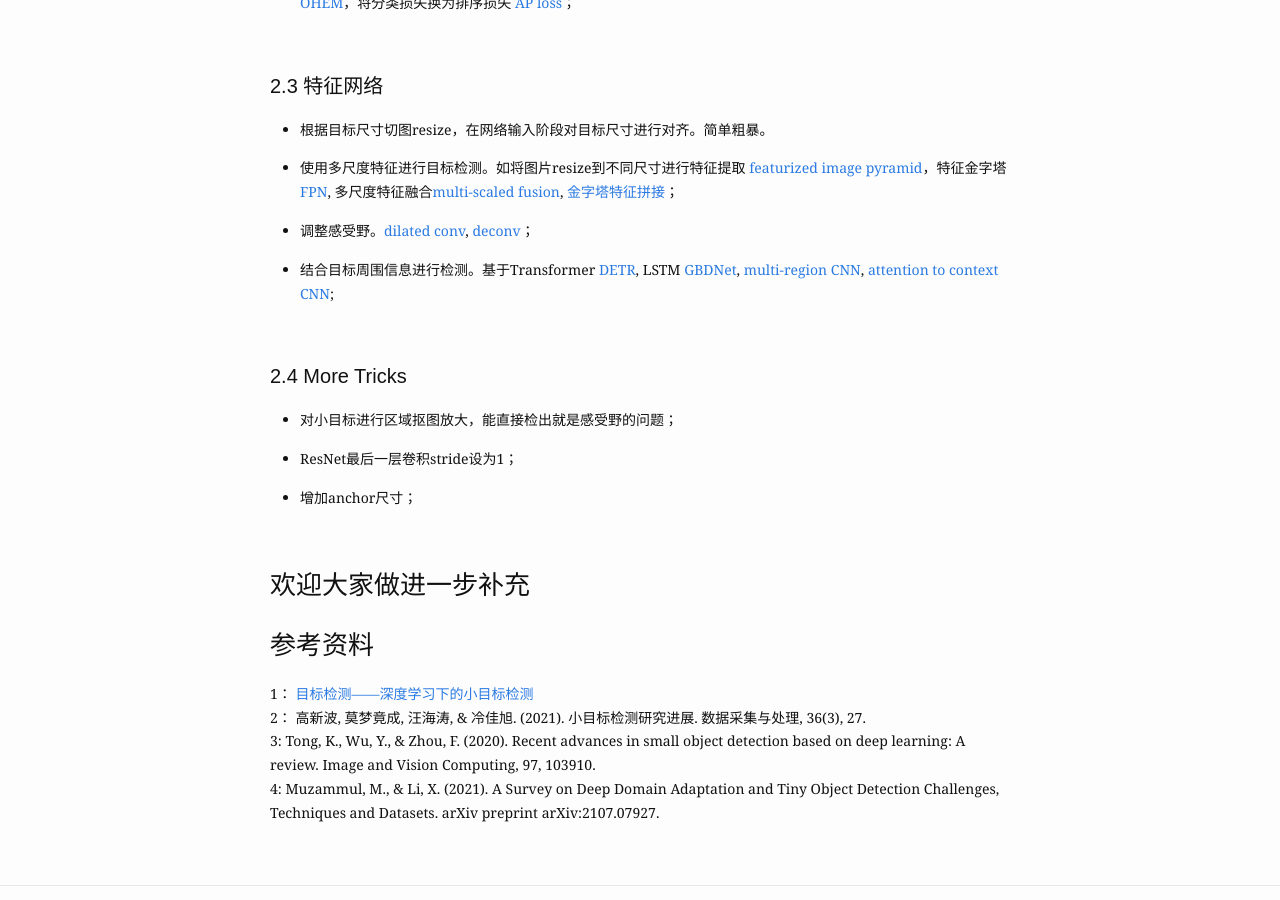
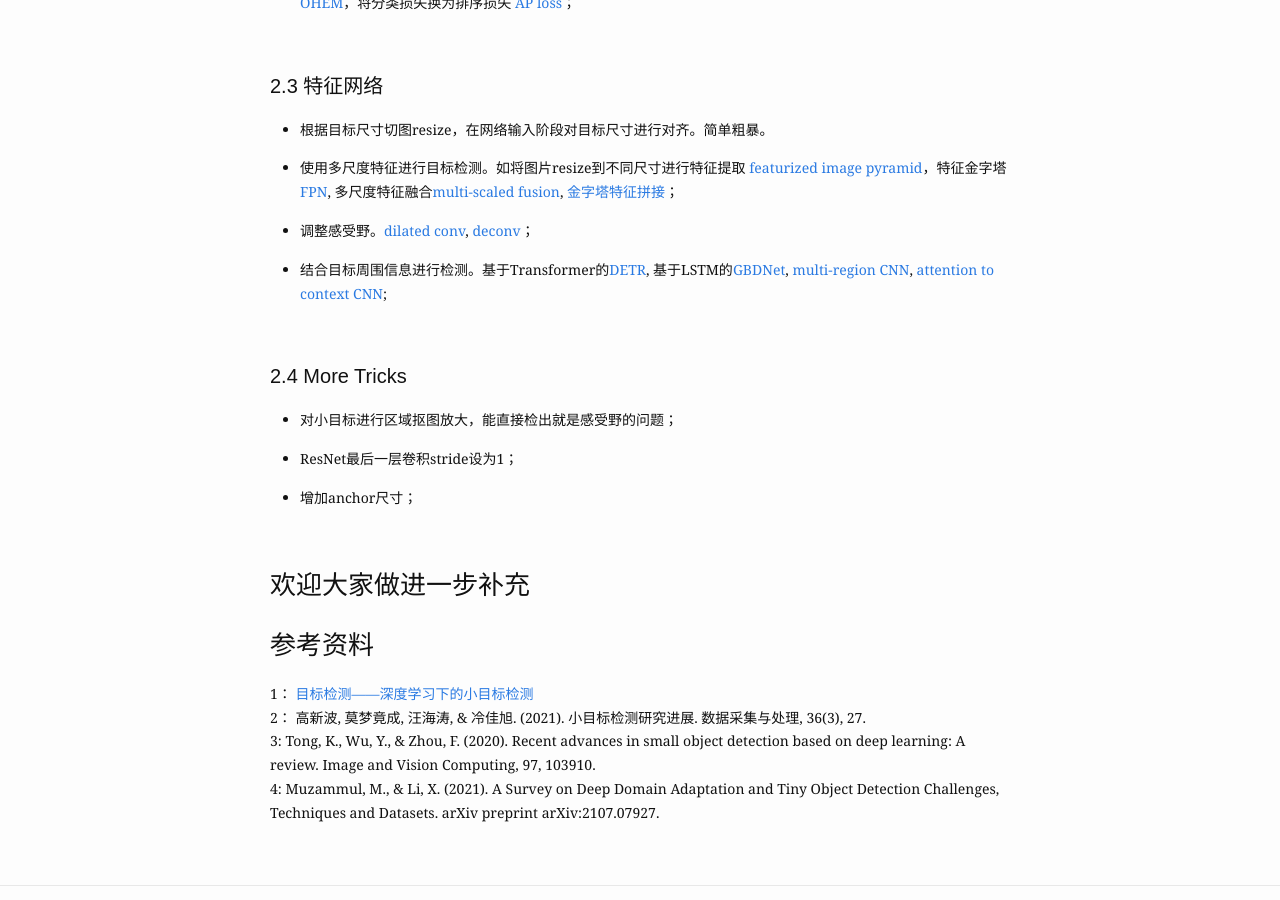
Before and after one commit to GehenHe/GehenHe.github.io, a Jekyll site: the page built from _posts/2022-04-11-小目标检测.md, in a window 1280 px wide and 900 px high, scrolled down 1403 px. Built offline with Jekyll 4.4.1, drawn with Linux system fonts in a browser that asks for light colours.

Commit message:
Update 2022-04-11-小目标检测.md

```diff
--- a/_posts/2022-04-11-小目标检测.md
+++ b/_posts/2022-04-11-小目标检测.md
@@ -52,7 +52,7 @@ og_image: /assets/img/content/post-example/Banner.jpg
 
 * 调整感受野。[dilated conv](https://arxiv.org/pdf/1511.07122.pdf?ref=https://githubhelp.com), [deconv](https://arxiv.org/abs/1703.06211)；
 
-* 结合目标周围信息进行检测。基于Transformer [DETR](https://arxiv.org/pdf/2005.12872.pdf), LSTM [GBDNet](https://link.springer.com/chapter/10.1007/978-3-319-46478-7_22), [multi-region CNN](https://openaccess.thecvf.com/content_iccv_2015/papers/Gidaris_Object_Detection_via_ICCV_2015_paper.pdf), [attention to context CNN](https://www.scopus.com/record/display.uri?eid=2-s2.0-85018169018&origin=inward&featureToggles=FEATURE_NEW_DOC_DETAILS_EXPORT:1);
+* 结合目标周围信息进行检测。基于Transformer的[DETR](https://arxiv.org/pdf/2005.12872.pdf), 基于LSTM的[GBDNet](https://link.springer.com/chapter/10.1007/978-3-319-46478-7_22), [multi-region CNN](https://openaccess.thecvf.com/content_iccv_2015/papers/Gidaris_Object_Detection_via_ICCV_2015_paper.pdf), [attention to context CNN](https://www.scopus.com/record/display.uri?eid=2-s2.0-85018169018&origin=inward&featureToggles=FEATURE_NEW_DOC_DETAILS_EXPORT:1);
 
 <br />
 
```
